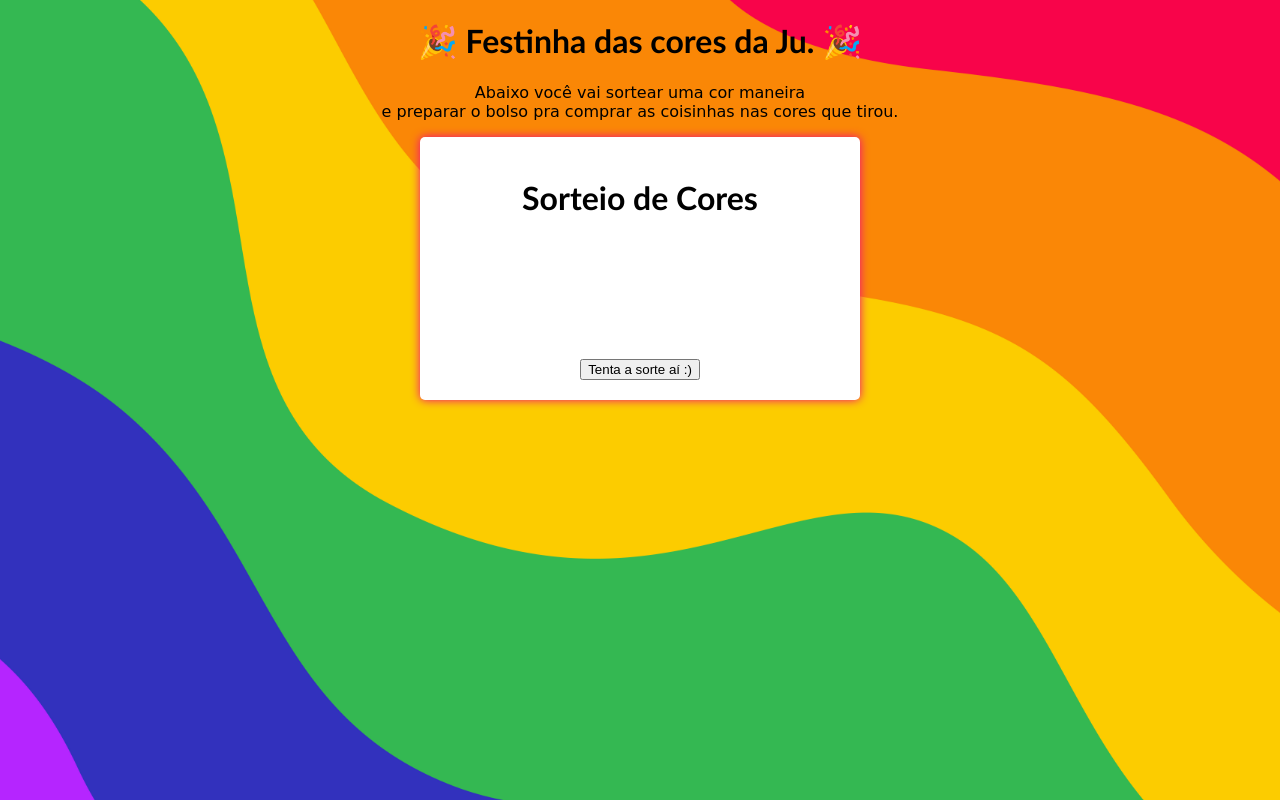
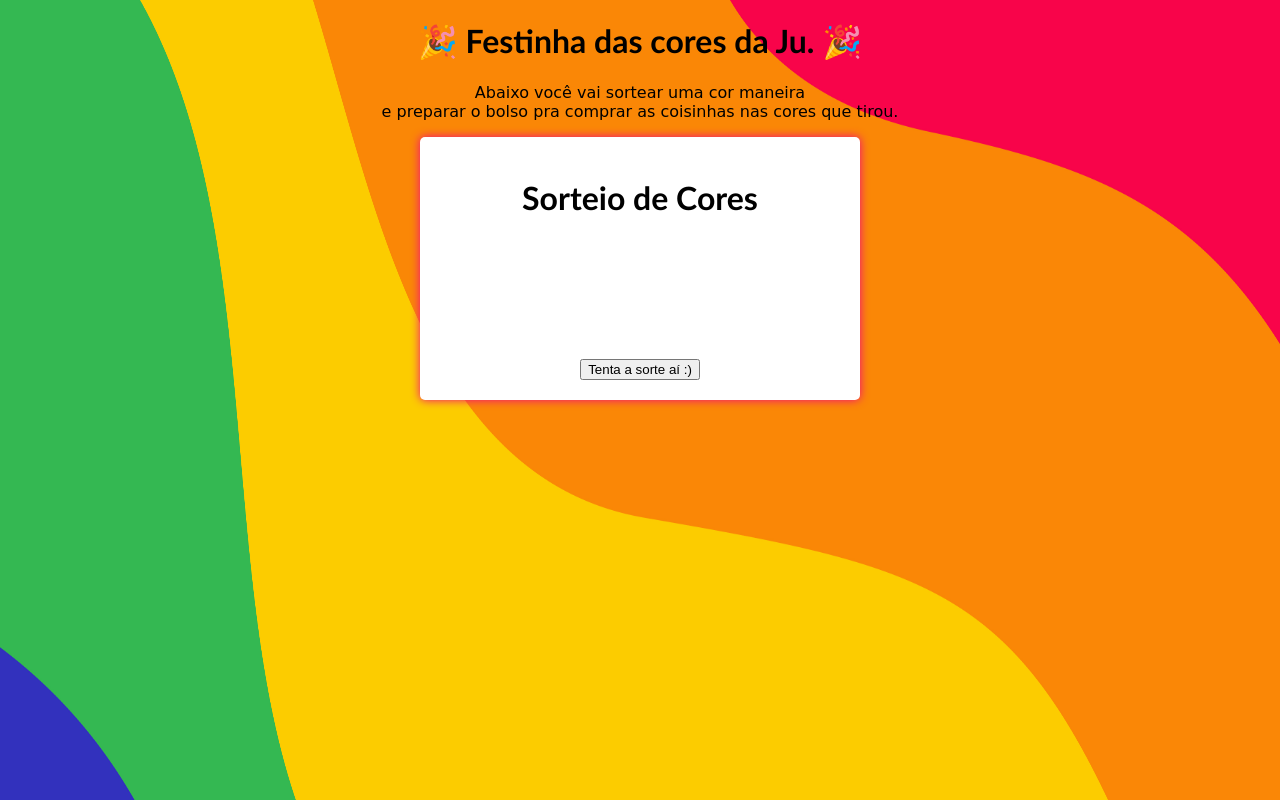
Before and after one commit to anabfernandess/festa-das-cores, a plain HTML site: page index.html in a window 1280 px wide. Drawn offline with Linux system fonts and the light colour scheme.

Commit message:
Update index.html

```diff
--- a/index.html
+++ b/index.html
@@ -8,7 +8,7 @@
   <style>
     body {
       background: #FFFFFF url("imagem/pride_background_5.jpg") no-repeat center top fixed;
-      background-size: 1500px 1000px;
+      background-size: 1500px 1900px;
       background-color: #d0fa2a;
       font-family: Arial, sans-serif;
     }
```
